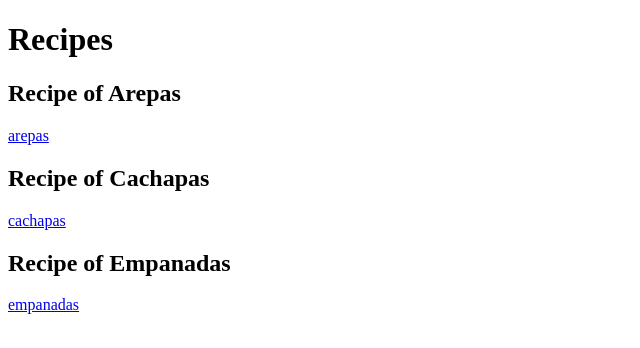
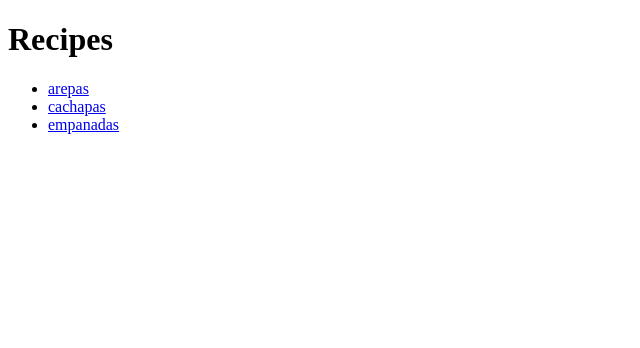
Before and after one commit to samuel01010/recetas, a plain HTML site: page index.html in a window 1280 px wide. Shown: the whole page, without its empty margins (0-640 px from the left). Drawn offline with Linux system fonts and the light colour scheme.

Commit message:
feat:add list in index

```diff
--- a/index.html
+++ b/index.html
@@ -7,21 +7,24 @@
 </head>
 <body>
     <h1>Recipes</h1>
-
-    <h2>Recipe of Arepas</h2>
-
+<ul>
+   <li>
     <a href="file:///C:/recetas/recetas/arepas.html"target="_blank" rel=
     "noopener noreferrer">arepas</a>
+</li>
+<li>
 
-    <h2>Recipe of Cachapas</h2>
 
     <a href="file:///C:/recetas/recetas/recetas/recetas/cachapas.html"target="_blank" rel
     ="noopener noreferrer">cachapas</a>
+</li>
+<li>
 
-    <h2>Recipe of Empanadas</h2>
 
     <a href="file:///C:/recetas/recetas/recetas/recetas/empanadas.html"target="_blank" rel
     ="noopener noreferrer">empanadas</a>
+</li>
+</ul>
 
 
 </body>
```
Also changed, not shown: imagen/cachapas.jpg (renamed from recetas/img/cachapas.jpg), imagen/empanas.jpg (renamed from recetas/imagenes/empanas.jpg).
